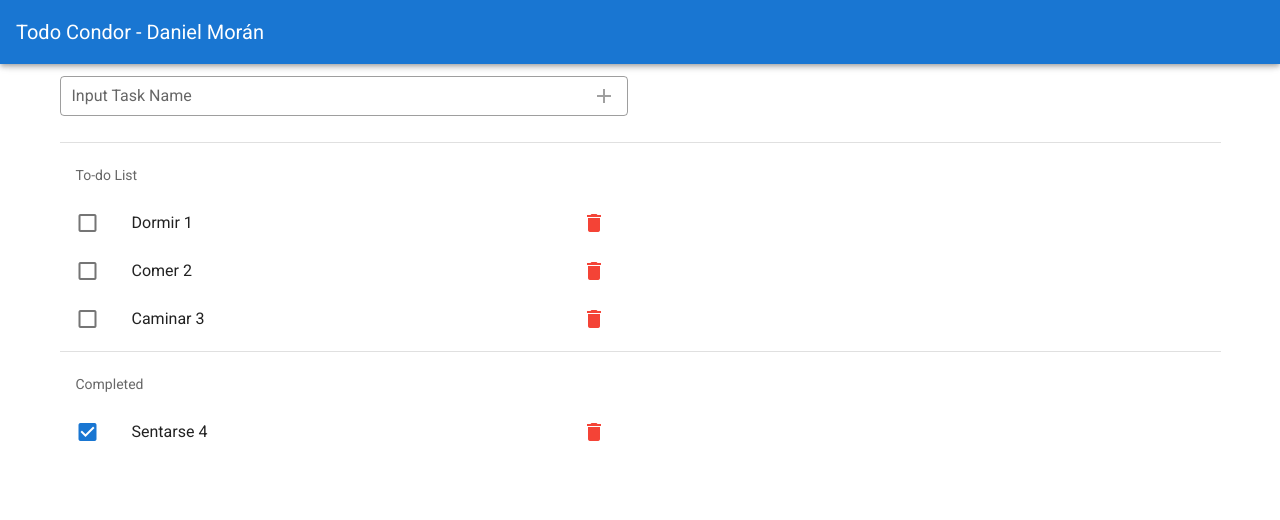
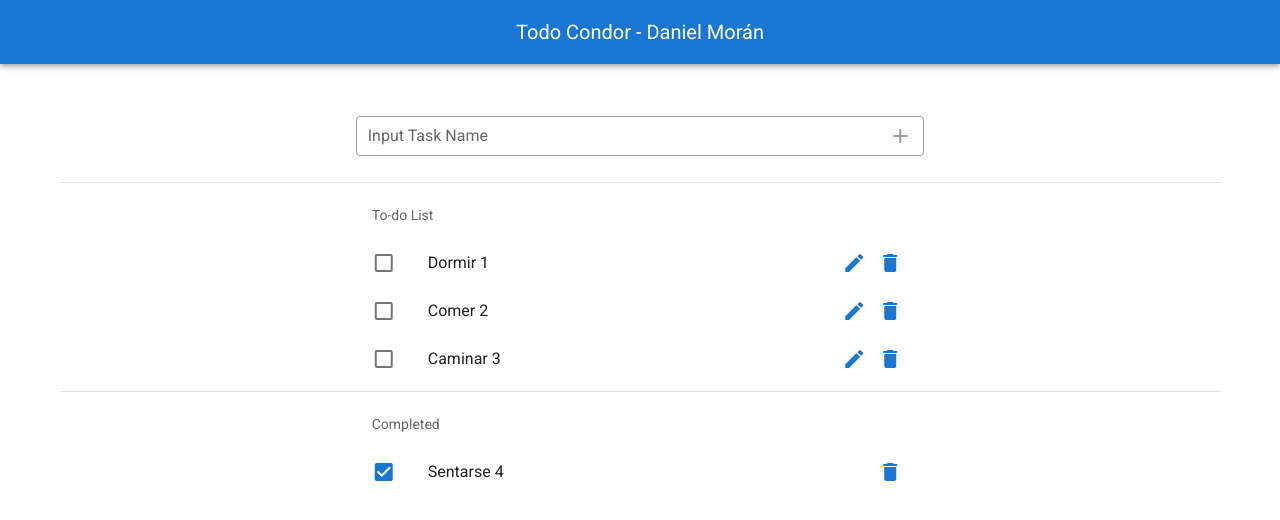
Before and after one commit to damg75/todo_condor, a Vue app: page / in a window 1280 px wide. Shown: the top 520 px of the page. Built offline with nearby package versions, Linux system fonts and the light colour scheme.

Commit message:
agregado delete

```diff
--- a/src/App.vue
+++ b/src/App.vue
@@ -1,14 +1,14 @@
 <template>
   <v-app id="inspire">
-    <v-app-bar color="primary" app>
+    <v-app-bar color="primary" app class="d-flex flex-column align-center">
       <v-toolbar-title class="white--text"
         >Todo Condor - Daniel Morán</v-toolbar-title
       >
     </v-app-bar>
 
-    <v-main>
+    <v-main class="mt-10">
       <v-container>
-        <v-row>
+        <v-row class="d-flex flex-column align-center">
           <v-col cols="12" md="6">
             <v-text-field
               label="Input Task Name"
@@ -32,28 +32,78 @@
           </v-col>
         </v-row>
         <v-divider></v-divider>
-        <v-row>
+        <v-row class="d-flex flex-column align-center">
           <v-col cols="12" md="6">
             <!-- {{ listOne }} -->
             <list-one
               :listOne="listOne"
               @emitTaskId="handleDoneListOne($event)"
+              @emitDelete="handleDeleteOne($event)"
             />
           </v-col>
         </v-row>
         <v-divider></v-divider>
-        <v-row>
+        <v-row class="d-flex flex-column align-center">
           <v-col cols="12" md="6">
             <!-- {{ listTwo }} -->
             <list-two
               :listTwo="listTwo"
               @emitTaskId="handleDoneListTwo($event)"
-              @emitDelete="handleDeleteListTwo($event)"
+              @emitDelete="handleDelete($event)"
             />
           </v-col>
         </v-row>
       </v-container>
     </v-main>
+    <!-- dialogs -->
+    <template>
+      <v-row justify="center">
+        <v-dialog v-model="dialogDelete" persistent max-width="290">
+          <v-card>
+            <v-card-title class="text-h5">
+              Do you want to delete the task?
+            </v-card-title>
+            <v-card-actions>
+              <v-spacer></v-spacer>
+              <v-btn color="red darken-1" text @click="dialog('second', false)">
+                Disagree
+              </v-btn>
+              <v-btn
+                color="primary darken-1"
+                text
+                @click="dialog('second', true)"
+              >
+                Agree
+              </v-btn>
+            </v-card-actions>
+          </v-card>
+        </v-dialog>
+      </v-row>
+    </template>
+    <template>
+      <v-row justify="center">
+        <v-dialog v-model="dialogDeleteOne" persistent max-width="290">
+          <v-card>
+            <v-card-title class="text-h5">
+              Do you want to delete the task?
+            </v-card-title>
+            <v-card-actions>
+              <v-spacer></v-spacer>
+              <v-btn color="red darken-1" text @click="dialog('first', false)">
+                Disagree
+              </v-btn>
+              <v-btn
+                color="primary darken-1"
+                text
+                @click="dialog('first', true)"
+              >
+                Agree
+              </v-btn>
+            </v-card-actions>
+          </v-card>
+        </v-dialog>
+      </v-row>
+    </template>
   </v-app>
 </template>
 
@@ -91,6 +141,9 @@ export default {
           done: true,
         },
       ],
+      dialogDelete: false,
+      dialogDeleteOne: false,
+      currentId: 0,
     };
   },
   methods: {
@@ -117,8 +170,31 @@ export default {
       this.listOne.push(newEntry);
       this.input = "";
     },
-    handleDeleteListTwo(id) {
-      alert(id);
+    handleDelete(id) {
+      this.currentId = id;
+      this.dialogDelete = true;
+    },
+    handleDeleteOne(id) {
+      this.currentId = id;
+      this.dialogDeleteOne = true;
+    },
+    dialog(list, option) {
+      if (list === "second") {
+        if (option) {
+          let resultOne = this.listTwo.filter(
+            (task) => task.id !== this.currentId
+          );
+          this.listTwo = resultOne;
+        }
+        this.dialogDelete = false;
+      }
+      if (list === "first") {
+        if (option) {
+          let resultOne = this.listOne.filter((task) => task.id !== this.currentId);
+          this.listOne = resultOne;
+        }
+        this.dialogDeleteOne = false;
+      }
     },
   },
   computed: {
--- a/src/views/ListOne.vue
+++ b/src/views/ListOne.vue
@@ -1,6 +1,6 @@
 <template>
   <div>
-    <v-list flat>
+    <v-list flat v-if="listOne.length > 0">
       <v-subheader>To-do List</v-subheader>
 
       <v-list-item v-for="task in listOne" :key="task.id">
@@ -18,11 +18,17 @@
               >{{ task.title }} {{ task.id }}</v-list-item-title
             >
           </v-list-item-content>
-          <v-btn icon color="red">
+          <v-btn icon color="primary" @click="handleEdit(task.id)">
+            <v-icon>mdi-pencil</v-icon>
+          </v-btn>
+          <v-btn icon color="primary" @click="handleDelete(task.id)">
             <v-icon>mdi-delete</v-icon>
           </v-btn>
         </template>
       </v-list-item>
+    </v-list>
+    <v-list flat v-else>
+      <v-subheader>There's nothing To Do!</v-subheader>
     </v-list>
   </div>
 </template>
@@ -40,6 +46,12 @@ export default {
     handleDone(id) {
       this.$emit("emitTaskId", id);
     },
+    handleDelete(id) {
+      this.$emit("emitDelete", id);
+    },
+    handleEdit(id) {
+      this.$emit("emitEdit", id);
+    },
   },
 };
 </script>
--- a/src/views/ListTwo.vue
+++ b/src/views/ListTwo.vue
@@ -18,14 +18,14 @@
               >{{ task.title }} {{ task.id }}</v-list-item-title
             >
           </v-list-item-content>
-          <v-btn icon color="red" @click="handleDelete(task.id)">
+          <v-btn icon color="primary" @click="handleDelete(task.id)">
             <v-icon>mdi-delete</v-icon>
           </v-btn>
         </template>
       </v-list-item>
     </v-list>
     <v-list flat v-else>
-      <v-subheader>There are no Completed Tasks</v-subheader>
+      <v-subheader>There are no Completed Tasks!</v-subheader>
     </v-list>
   </div>
 </template>
```
